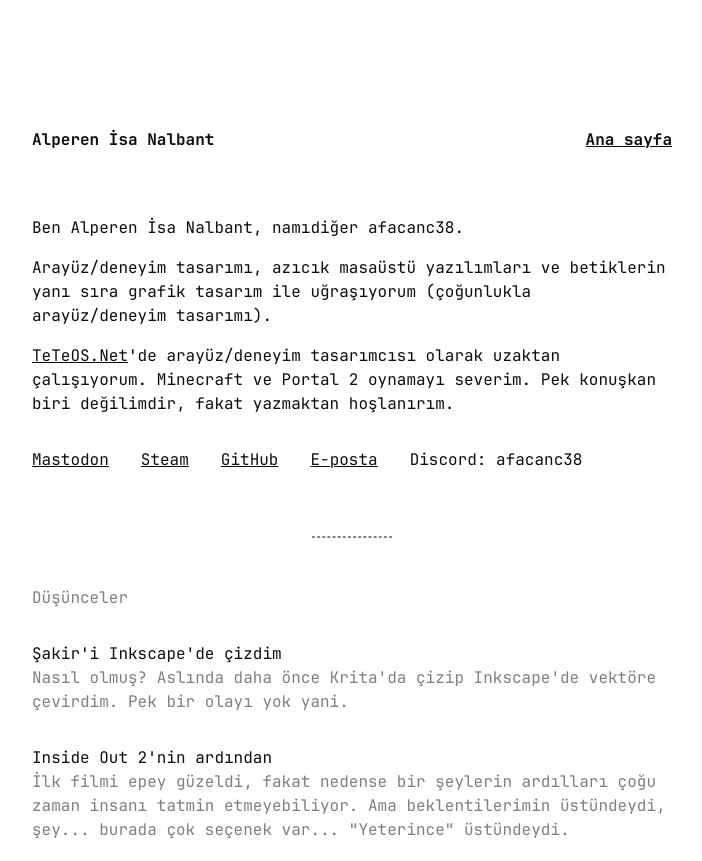
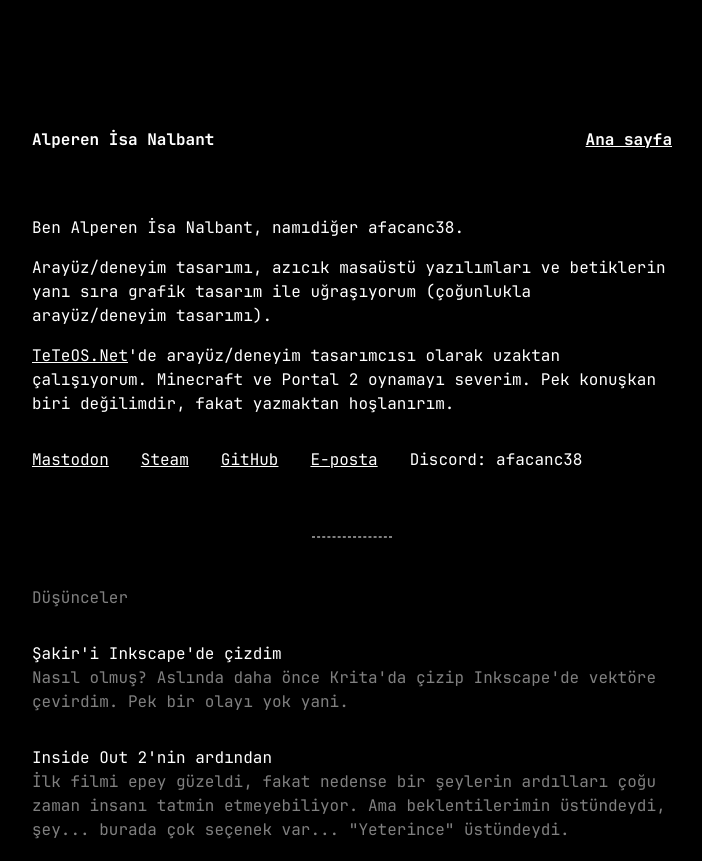
Before and after one commit to alperenisa/alperenisa.github.io, a plain HTML site: page index.html in a window 1280 px wide. Shown: the top 861 px of the page, without its empty margins (288-990 px from the left). Drawn offline with Linux system fonts and the light colour scheme.

Commit message:
feat: karanlık temaya çevirildi, artık flaş bombası yemeyeceksiniz

```diff
--- a/styling/global.css
+++ b/styling/global.css
@@ -26,6 +26,7 @@
 
 body {
   margin: min(10vw, 7rem) 1em;
+  background: var(--color-primary);
 }
 
 hr {
--- a/styling/tokens.css
+++ b/styling/tokens.css
@@ -14,9 +14,10 @@
   --sizing-800: 1.75em;
   --sizing-900: 3rem;
 
-  --color-primary: #ffffff;
-  --color-onPrimary: #0e0e0e;
-  --color-hover: rgba(0, 0, 0, .05);
+  --color-primary: #000000;
+  --color-onPrimary: #ffffff;
+  --color-onPrimary-faded: rgba(255, 255, 255, .5);
+  --color-hover: rgba(255, 255, 255, .1);
 
   --opacity-faded: .5;
 }
--- a/styling/utitilies/text.css
+++ b/styling/utitilies/text.css
@@ -1,2 +1,2 @@
 .u-textBold { font-weight: 700; }
-.u-textFaded { color: rgba(0, 0, 0, .5); }
+.u-textFaded { color: var(--color-onPrimary-faded); }
```
